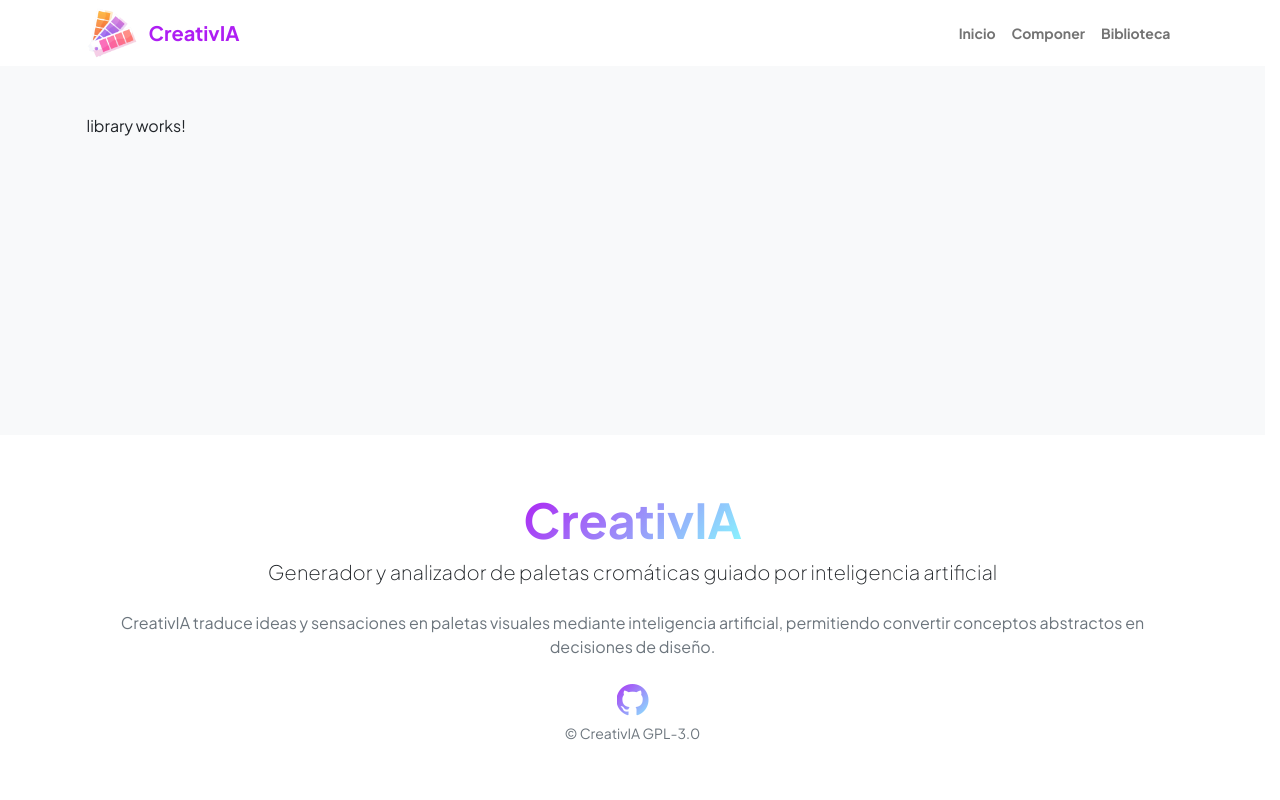
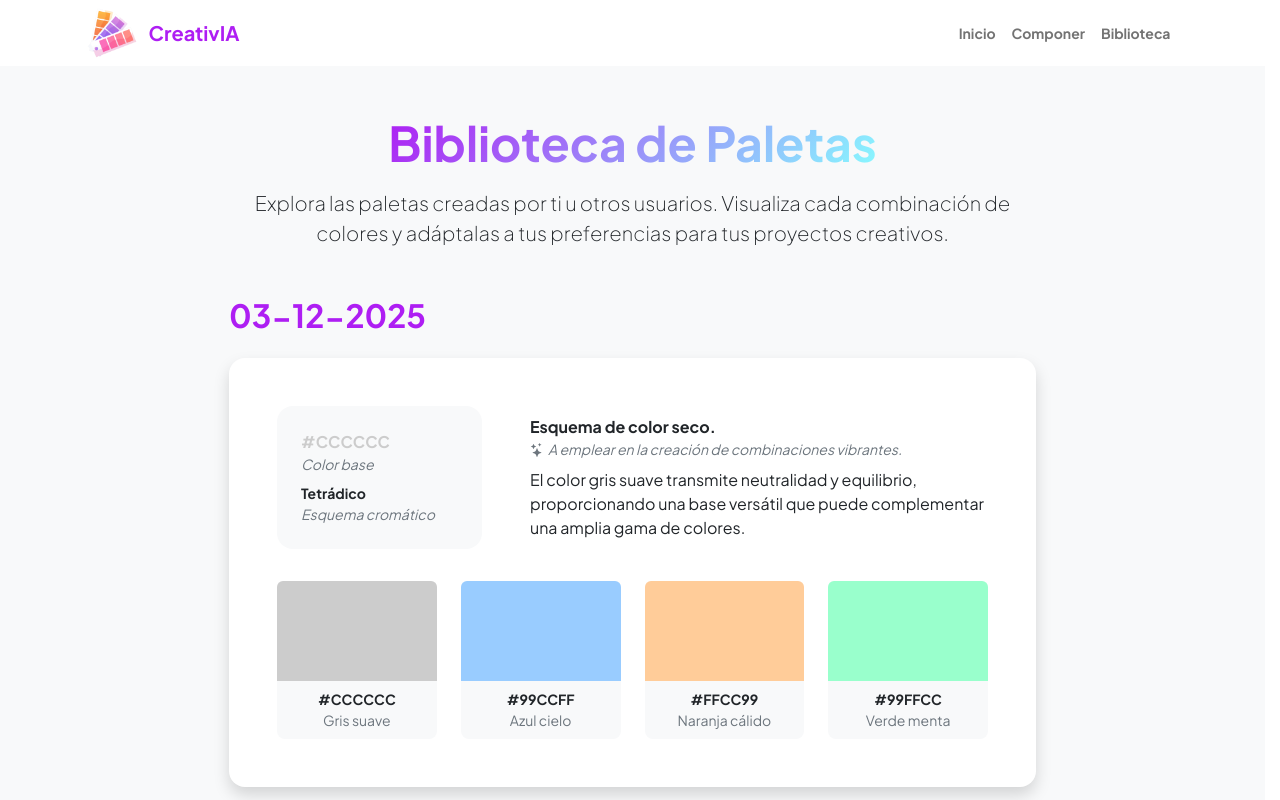
Before and after one commit to alvaro-ortiz-fernandez/CreativIA, an Angular app: page /library in a window 1280 px wide. Shown: the top 800 px of the page. Built offline with nearby package versions, Linux system fonts and the light colour scheme.

Commit message:
Implementando la biblioteca de paletas

```diff
--- a/src/app/pages/library/library.html
+++ b/src/app/pages/library/library.html
@@ -1 +1,55 @@
-<p>library works!</p>
+<section class="row gx-5 justify-content-center">
+    <article class="col-lg-11 col-xl-9 col-xxl-8">
+        <!-- Título -->
+        <div class="text-center mb-5">
+            <h1 class="display-5 fw-bolder mb-0"><span class="text-gradient d-inline">Biblioteca de Paletas</span></h1>
+            <p class="lead fw-light mt-3">Explora las paletas creadas por ti u otros usuarios. Visualiza cada combinación de colores y adáptalas a tus preferencias para tus proyectos creativos.</p>
+        </div>
+
+        <!-- Listado de paletas -->
+        <div>
+            <h2 class="text-primary fw-bolder mb-4">03-12-2025</h2>
+
+            @for (colorPalette of colorPalettes; track colorPalette.id) {
+            <div class="card shadow border-0 rounded-4 mb-5">
+                <div class="card-body p-5">
+                    <!-- De -->
+                    <div class="row mb-3 align-items-center gx-5">
+                        <div class="col-lg-4 text-center text-lg-start mb-4 mb-lg-0">
+                            <div class="bg-light p-4 rounded-4">
+                                <div class="fw-bolder" [style.color]="colorPalette.baseColor">{{ colorPalette.baseColor }}</div>
+                                <div class="small fst-italic text-muted">Color base</div>
+                                <div class="small fw-bolder mt-2">{{ colorPalette.scheme }}</div>
+                                <div class="small fst-italic text-muted">Esquema cromático</div>
+                            </div>
+                        </div>
+                        <div class="col-lg-8">
+                            <div class="fw-bolder">{{ colorPalette.description }}</div>
+                            <div class="small text-muted fst-italic">
+                                <i class="bi bi-stars me-1"></i>
+                                <span>{{ colorPalette.context }}</span>
+                            </div>
+                            <div class="mt-2">{{ colorPalette.interpretation }}</div>
+                        </div>
+                    </div>
+
+                    <div class="row align-items-center">
+                        <!-- Swatch de colores -->
+                        @for (color of colorPalette.colors; track color.hex) {
+                        <div class="col mt-3">
+                            <div class="bg-light rounded-3 text-center">
+                                <div [style.background]="color.hex" style="height: 100px" class="rounded-top"></div>
+                                <div class="p-2">
+                                    <div class="small fw-bolder">{{ color.hex }}</div>
+                                    <div class="small text-muted">{{ color.name }}</div>
+                                </div>
+                            </div>
+                        </div>
+                        }
+                    </div>
+                </div>
+            </div>
+            }
+        </div>
+    </article>
+</section>
--- a/src/app/pages/library/library.ts
+++ b/src/app/pages/library/library.ts
@@ -8,4 +8,20 @@ import { Component } from '@angular/core';
 })
 export class Library {
 
+  colorPalettes: ColorPalette[] = [
+    {
+      id: "1",
+      baseColor: '#CCCCCC',
+      scheme: "Tetrádico",
+      description: "Esquema de color seco.",
+      context: "A emplear en la creación de combinaciones vibrantes.",
+      interpretation: "El color gris suave transmite neutralidad y equilibrio, proporcionando una base versátil que puede complementar una amplia gama de colores.",
+      colors: [
+        { name: "Gris suave", hex: "#CCCCCC", r: 204, g: 204, b: 204 },
+        { name: "Azul cielo", hex: "#99CCFF", r: 153, g: 204, b: 255 },
+        { name: "Naranja cálido", hex: "#FFCC99", r: 255, g: 204, b: 153 },
+        { name: "Verde menta", hex: "#99FFCC", r: 153, g: 255, b: 204 }
+      ]
+    }
+  ];
 }
```
Also changed, not shown: src/app/components/color-palette/ColorPalette copy.ts (added, +7 -0 lines), src/app/components/color-palette/ColorPalette.ts (added, +9 -0 lines).
